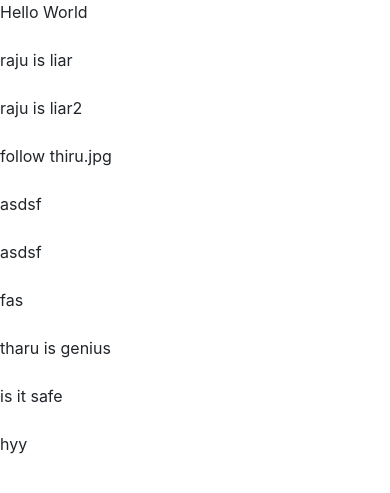
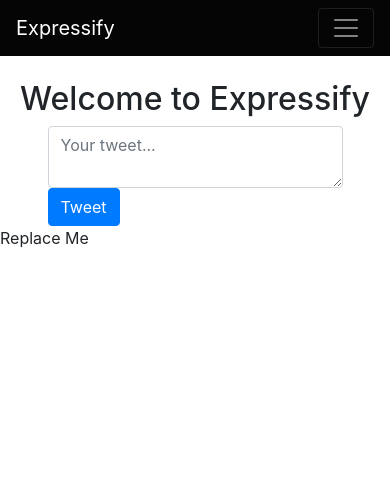
Before and after one commit to hrithwikbharadwaj/SocilMediaNIE, a Django app: page / in a window 390 px wide. Shown: the top 493 px of the page. Run offline with Django 3.2, Linux system fonts and the light colour scheme; data comes from the database, SQL or seed files in the repository; both versions use the stored data as it was after the commit; data that the repository does not hold is empty; some libraries are stand-ins or nearby versions.

Commit message:
Tweet from home

```diff
--- a/tweetme/settings.py
+++ b/tweetme/settings.py
@@ -51,12 +51,14 @@
 ]
 
 ROOT_URLCONF = 'tweetme.urls'
+var=os.path.join(BASE_DIR, "tweetme")
+
 
 
 TEMPLATES = [
     {
         'BACKEND': 'django.template.backends.django.DjangoTemplates',
-        'DIRS': ['D:\Deshik\TwitterReactClone\\tweetme\\templates' ], # path for templates was not working for me so did this
+        'DIRS':  [os.path.join(var, "templates")], # path for templates was not working for me so did this
         'APP_DIRS': True,
         'OPTIONS': {
             'context_processors': [
--- a/tweetme/templates/base.html
+++ b/tweetme/templates/base.html
@@ -11,8 +11,14 @@
     <title>{% block head_title %}   {% endblock head_title %}</title>
   </head>
   <body>
+    {%include "components/navbar.html" %}
+    <div class='container'>
+
+
+
     {% block content %}
     {% endblock content %}
+  </div>
 
     <!-- Optional JavaScript -->
     <!-- jQuery first, then Popper.js, then Bootstrap JS -->
--- /dev/null
+++ b/tweetme/templates/components/form.html
@@ -0,0 +1,5 @@
+<form method='POST'> {% csrf_token %}
+    {{ form.as_p }}
+    <button type='submit' class='btn btn-secondary'>{% if btn_label %}
+        {{btn_label}} {% else %}Save{% endif %}</button>
+</form>
--- /dev/null
+++ b/tweetme/templates/components/navbar.html
@@ -0,0 +1,39 @@
+<nav class="navbar navbar-expand-lg navbar-dark tweet_color mb-4">
+    <a class="navbar-brand" href="/">Expressify</a>
+    <button class="navbar-toggler" type="button" data-toggle="collapse" data-target="#navbarSupportedContent" aria-controls="navbarSupportedContent" aria-expanded="false" aria-label="Toggle navigation">
+      <span class="navbar-toggler-icon"></span>
+    </button>
+  <style>
+      .tweet_color{
+        background-color: #050505 !important;
+      }
+  </style>
+    <div class="collapse navbar-collapse d-none" id="navbarSupportedContent">
+      <ul class="navbar-nav mr-auto d-none">
+        <li class="nav-item active">
+          <a class="nav-link" href="#">Home <span class="sr-only">(current)</span></a>
+        </li>
+        <li class="nav-item">
+          <a class="nav-link" href="#">Link</a>
+        </li>
+        <li class="nav-item dropdown">
+          <a class="nav-link dropdown-toggle" href="#" id="navbarDropdown" role="button" data-toggle="dropdown" aria-haspopup="true" aria-expanded="false">
+            Dropdown
+          </a>
+          <div class="dropdown-menu" aria-labelledby="navbarDropdown">
+            <a class="dropdown-item" href="#">Action</a>
+            <a class="dropdown-item" href="#">Another action</a>
+            <div class="dropdown-divider"></div>
+            <a class="dropdown-item" href="#">Something else here</a>
+          </div>
+        </li>
+        <li class="nav-item">
+          <a class="nav-link disabled" href="#">Disabled</a>
+        </li>
+      </ul>
+      <form class="form-inline my-2 my-lg-0 d-none">
+        <input class="form-control mr-sm-2" type="search" placeholder="Search" aria-label="Search">
+        <button class="btn btn-outline-success my-2 my-sm-0" type="submit">Search</button>
+      </form>
+    </div>
+  </nav>
--- a/tweetme/templates/pages/home.html
+++ b/tweetme/templates/pages/home.html
@@ -2,24 +2,94 @@
 {% block head_title %}   hrithwik{% endblock head_title %}
 
 {% block content %}
+<div class="row text-center">
+    <div class="col ">
+        <h2>Welcome to Expressify </h2>
+    </div>
+</div>
 
+<div class="row">
+    <div class='col-md-4 mx-auto col-10'>
+        <form class='form' id='tweet-create-form' method='POST' action='create-tweet/'>
+            {% csrf_token %}
+            <div class='d-none alert alert-danger' id='tweet-create-form-error'></div>
+            <input type='hidden' value='/' name='next' />
+            <textarea required='required' class='form-control' name='content' placeholder='Your tweet...'></textarea>
+            <button type='submit' class='btn btn-primary'>Tweet</button>
+        </form>
+
+    </div>
+</div>
  <!-- hey thiru -->
-<div id='tweets'>
+<div class="row" id='tweets'>
     Replace Me
 </div>
  <script>
 
-const tweetsElement = document.getElementById("tweets")
-tweetsElement.innerHTML='Loading ....'
+function handleTweetCreateFormDidSumbit(event) {
+    event.preventDefault()
+    const myForm = event.target
+    const myFormData = new FormData(myForm)
+    const url = myForm.getAttribute("action")
+    const method = myForm.getAttribute("method")
+    const xhr = new XMLHttpRequest()
+    const responseType = "json"
+    xhr.responseType = responseType
+    xhr.open(method, url)
+    xhr.setRequestHeader("HTTP_X_REQUESTED_WITH", "XMLHttpRequest")
+    xhr.setRequestHeader("X-Requested-With", "XMLHttpRequest")
+    xhr.onload = function() {
+        if (xhr.status === 201) {
+            handleTweetFormError("", false)
+            const newTweetJson = xhr.response
+            const newTweetElement = formatTweetElement(newTweetJson)
+            const ogHtml = tweetsContainerElement.innerHTML
+            tweetsContainerElement.innerHTML = newTweetElement + ogHtml
+            myForm.reset()
+        } else if (xhr.status === 400) {
+            const errorJson = xhr.response
+            const contentError = errorJson.content
+            let contentErrorMsg;
+            if (contentError) {
+                contentErrorMsg = contentError[0]
+                if (contentErrorMsg) {
+                    handleTweetFormError(contentErrorMsg, true)
+                } else {
+                    alert("An error occured. Please try again.")
+                }
+            } else {
+                alert("An error occured. Please try again.")
+            }
+        } else if (xhr.status === 401) {
+            alert("You must login!")
+            window.location.href = "/login"
+        } else if (xhr.status === 403) {
+            alert("You must login!")
+            window.location.href = "/login"
+        }
+        else if (xhr.status === 500) {
+            alert("There was a server error, please try again.")
+        }
 
+    }
+    xhr.onerror = function() {
+        alert("An error occurred. Please try again later.")
+    }
+    xhr.send(myFormData)
+}
+const tweetCreateFormEl = document.getElementById("tweet-create-form")
+tweetCreateFormEl.addEventListener("submit", handleTweetCreateFormDidSumbit)
+const tweetCreateFormEl = document.getElementById("tweet-create-form")
+tweetCreateFormEl.addEventListener("submit", handleTweetCreateFormDidSumbit)
+const tweetsEl = document.getElementById("tweets")
+
+
+function loadTweets(tweetsElement) {
+    tweetsElement.innerHTML='Loading ....'
 const xhr = new XMLHttpRequest()
 const method= 'GET' // "POST"
 const url = "/tweets"
 const responseType = "json"
-function formatTweetElement(tweet){
-    var formattedTweet= "<div class='mb-4 tweet' id='tweet-"+ tweet.id +"'><p>" + tweet.content + "</p></div>"
-    return formattedTweet
-}
 xhr.responseType = responseType
 xhr.open(method, url)
 
@@ -37,5 +107,27 @@
 
 }
 xhr.send()
+
+}
+
+loadTweets(tweetsEl)
+
+function handleDidLike(tweet_id,currentCount){
+console.log(tweet_id,currentCount)
+currentCount++
+}
+
+function LikeBtn(tweet){
+    return "<button class='btn btn-primary btn-small' onclick=handleDidLike(" + tweet.id+ ","+ tweet.likes+ ")> "+tweet.likes + " Like</button>"
+}
+
+
+function formatTweetElement(tweet){
+    var formattedTweet= "<div class='col-12 col-md-10 mx-auto border rounded py-3 mb-4 tweet' id='tweet-"+ tweet.id +"'><p>" + tweet.content +
+   "</p> <div class='btn-group'>" + LikeBtn(tweet) + "</p></div></div>"
+    return formattedTweet
+}
+
+
  </script>
 {% endblock content %}
--- a/tweetme/urls.py
+++ b/tweetme/urls.py
@@ -1,24 +1,13 @@
-"""tweetme URL Configuration
 
-The `urlpatterns` list routes URLs to views. For more information please see:
-    https://docs.djangoproject.com/en/2.2/topics/http/urls/
-Examples:
-Function views
-    1. Add an import:  from my_app import views
-    2. Add a URL to urlpatterns:  path('', views.home, name='home')
-Class-based views
-    1. Add an import:  from other_app.views import Home
-    2. Add a URL to urlpatterns:  path('', Home.as_view(), name='home')
-Including another URLconf
-    1. Import the include() function: from django.urls import include, path
-    2. Add a URL to urlpatterns:  path('blog/', include('blog.urls'))
-"""
 from django.contrib import admin
 from django.urls import path,re_path
-from tweets.views import home_view,tweet_detail_view,tweet_list_view
+from tweets.views import (
+    home_view,tweet_detail_view,tweet_list_view,tweet_create_view,
+)
 urlpatterns = [
     path('admin/', admin.site.urls),
     path('',home_view),
     path('tweets/<int:tweet_id>', tweet_detail_view),
     path('tweets/', tweet_list_view),
+    path('create-tweet/', tweet_create_view),
 ]
--- a/tweets/views.py
+++ b/tweets/views.py
@@ -1,6 +1,11 @@
-from django.http import HttpResponse,Http404,JsonResponse
-from django.shortcuts import render
+import random
+from django.conf import settings
+from django.http import HttpResponse, Http404, JsonResponse
+from django.shortcuts import render, redirect
+from django.utils.http import is_safe_url
 from .models import Tweet
+import random
+from .forms import TweetForm
 # Create your views here.
 
 def home_view(request, *args, **kwargs):
@@ -9,12 +14,23 @@
 
 def tweet_list_view(request, *args, **kwargs):
     qs = Tweet.objects.all()
-    tweet_list=[{"id":x.id,"content":x.content} for x in qs]
+    tweet_list=[{"id":x.id,"content":x.content,"likes":random.randint(0,12344)} for x in qs]
     data={
+        "isUser":False,
         "response": tweet_list
     }
     return JsonResponse(data)
 
+def tweet_create_view(request, *args, **kwargs):
+    form= TweetForm(request.POST or None)
+    next_url=request.POST.get("next") or None
+    if form.is_valid():
+        obj=form.save(commit=False)
+        obj.save()
+        if next_url !=None:
+            return redirect(next_url)
+        form=TweetForm()
+    return render(request, "components/form.html",context={"form":form})
 
 def tweet_detail_view(request, tweet_id , *args, **kwargs):
         # End point for front end
```
Also changed, not shown: tweets/forms.py (added, +17 -0 lines), db.sqlite3, tweetme/templates/components/footer.html (added).
